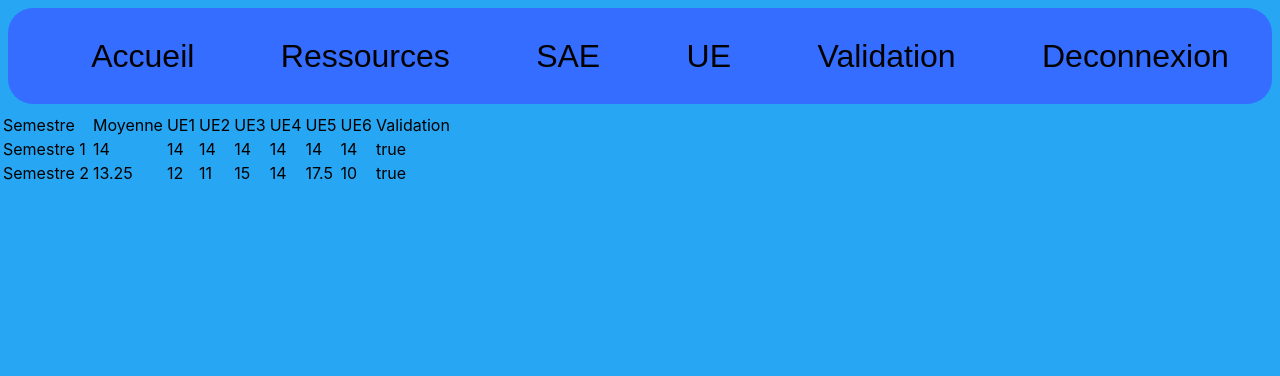
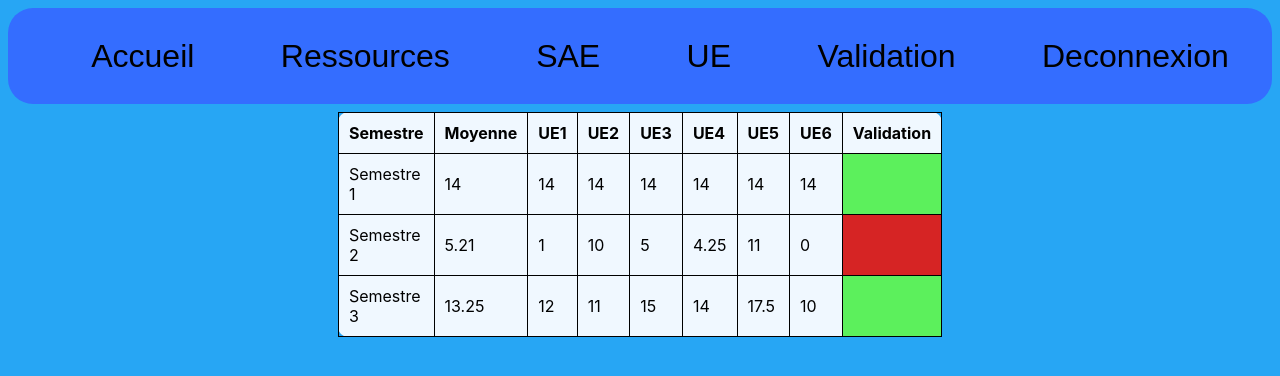
Before and after one commit to SteveRothier/ProjetS4, a React (Create React App) app: page /validation in a window 1280 px wide. Shown: the top 376 px of the page. Built offline with nearby package versions, Linux system fonts and the light colour scheme; data requests are answered from the project's data file.

Commit message:
Correction des composants liés à la validation | un peu de CSS

```diff
--- a/data/db.json
+++ b/data/db.json
@@ -598,6 +598,16 @@
         {
             "id":2,
             "idSemestre":2,
+            "moyenne1":1,
+            "moyenne2":10,
+            "moyenne3":5,
+            "moyenne4":4.25,
+            "moyenne5":11,
+            "moyenne6":0
+        },
+        {
+            "id":3,
+            "idSemestre":3,
             "moyenne1":12,
             "moyenne2":11,
             "moyenne3":15,
--- a/src/component/ValidationItem.js
+++ b/src/component/ValidationItem.js
@@ -3,8 +3,8 @@ export function ValidationItem({data}) {
     console.log(data);
     const {idSemestre,moyenne1,moyenne2,moyenne3,moyenne4, moyenne5, moyenne6} = data;
     let validation= "false";
-    let moyenneGen= (moyenne1 + moyenne2 + moyenne3 + moyenne4 + moyenne5 + moyenne6)/6;
-    if (moyenneGen =>10){
+    let moyenneGen= Math.round(((moyenne1 + moyenne2 + moyenne3 + moyenne4 + moyenne5 + moyenne6)/6)*100)/100;
+    if (moyenneGen >= 10){
         validation="true";
     }
     return(
@@ -18,7 +18,7 @@ export function ValidationItem({data}) {
             <td>{moyenne4}</td>
             <td>{moyenne5}</td>
             <td>{moyenne6}</td>
-            <td>{validation}</td>
+            <td className={validation}></td>
         </tr>
         </>
     );
--- a/src/component/ValidationList.js
+++ b/src/component/ValidationList.js
@@ -4,8 +4,8 @@ import ValidationItem from './ValidationItem';
 export function ValidationList({data, ...props}) {
     console.log(data);
   return(
-    <table>
-      <tr>
+    <table className='validTable'>
+      <tr className='libelle'>
         <td>Semestre</td>
         <td>Moyenne</td>
         <td>UE1</td>
--- a/src/page/Validation.js
+++ b/src/page/Validation.js
@@ -1,5 +1,6 @@
 import FetchValidation from "../component/FetchValidation";
 import Navbar from "../component/Navbar";
+import './style/Validation.css';
 
 function Validation() {
   return (
--- a/src/page/style/Validation.css
+++ b/src/page/style/Validation.css
@@ -0,0 +1,34 @@
+table, td {
+    border: 1px solid;
+  }
+
+table
+{
+    background-color: aliceblue;
+    width: 50%;
+    border-collapse: collapse;
+    border-radius: 10px;;
+}
+
+td
+{
+    padding: 10px;
+}
+.libelle
+{
+    font-weight: bold;
+}
+
+.true
+{
+    background-color: rgb(92, 240, 92);
+}
+
+.false
+{
+    background-color: rgb(214, 36, 36);
+}
+.validTable {
+    margin: 0 auto;
+    width: 500px;
+}
```
Also changed, not shown: 1 other file (tests, documents, lock files or other folders).
